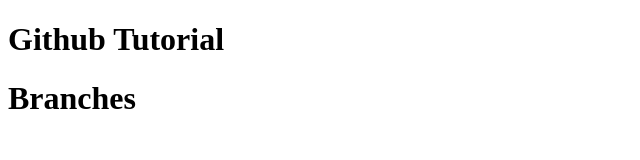
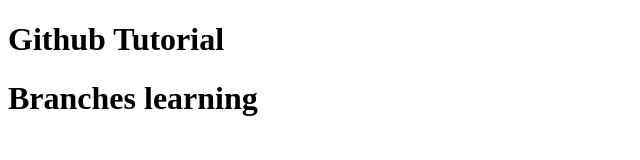
Before and after one commit to Vikkisahni/Project-Github, a plain HTML site: page index.html in a window 1280 px wide. Shown: the whole page, without its empty margins (0-640 px from the left). Drawn offline with Linux system fonts and the light colour scheme.

Commit message:
added some msg

```diff
--- a/index.html
+++ b/index.html
@@ -7,6 +7,6 @@
 </head>
 <body>
     <h1>Github Tutorial</h1>
-    <h1>Branches</h1>
+    <h1>Branches learning</h1>
 </body>
 </html>
```
